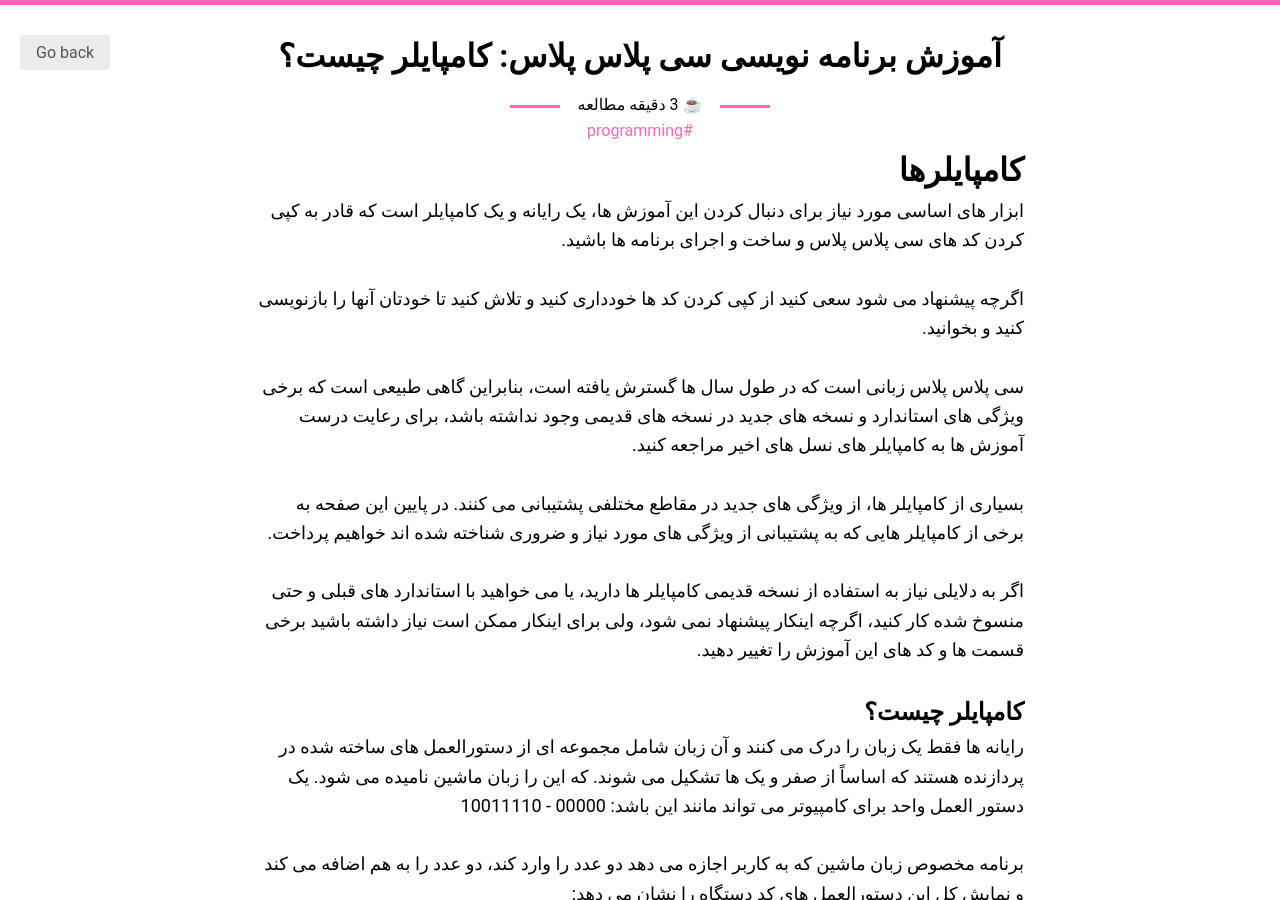
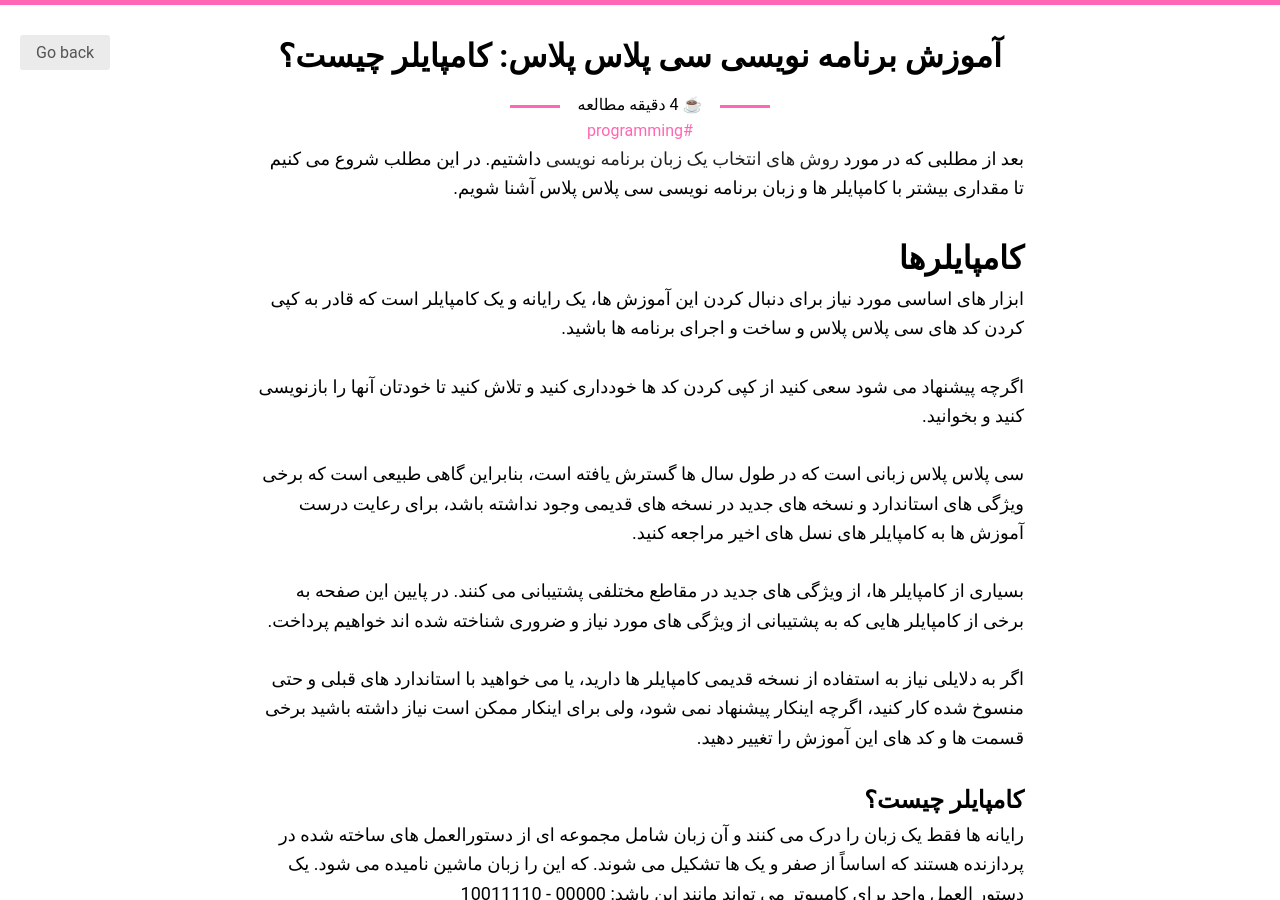
Before and after one commit to BaseMax/Fa.MaxBase.org, a Jekyll site: the page built from _posts/fa/2020-03-20-fa-what-is-compiler.md, in a window 1280 px wide and 900 px high. Built offline with Jekyll 4.4.1, drawn with Linux system fonts in a browser that asks for light colours.

Commit message:
Update 2020-03-20-fa-what-is-compiler.md

```diff
--- a/_posts/fa/2020-03-20-fa-what-is-compiler.md
+++ b/_posts/fa/2020-03-20-fa-what-is-compiler.md
@@ -10,6 +10,8 @@
 tags: programming compiler interpreter cpp
 ---
 
+بعد از مطلبی که در مورد [روش های انتخاب یک زبان برنامه نویسی](https://fa.maxbase.org/programming/how-to-choose-the-best-programming-language-and-its-tips/) داشتیم.
+در این مطلب شروع می کنیم تا مقداری بیشتر با کامپایلر ها و زبان برنامه نویسی سی پلاس پلاس آشنا شویم.
 
 # کامپایلرها
 
```
